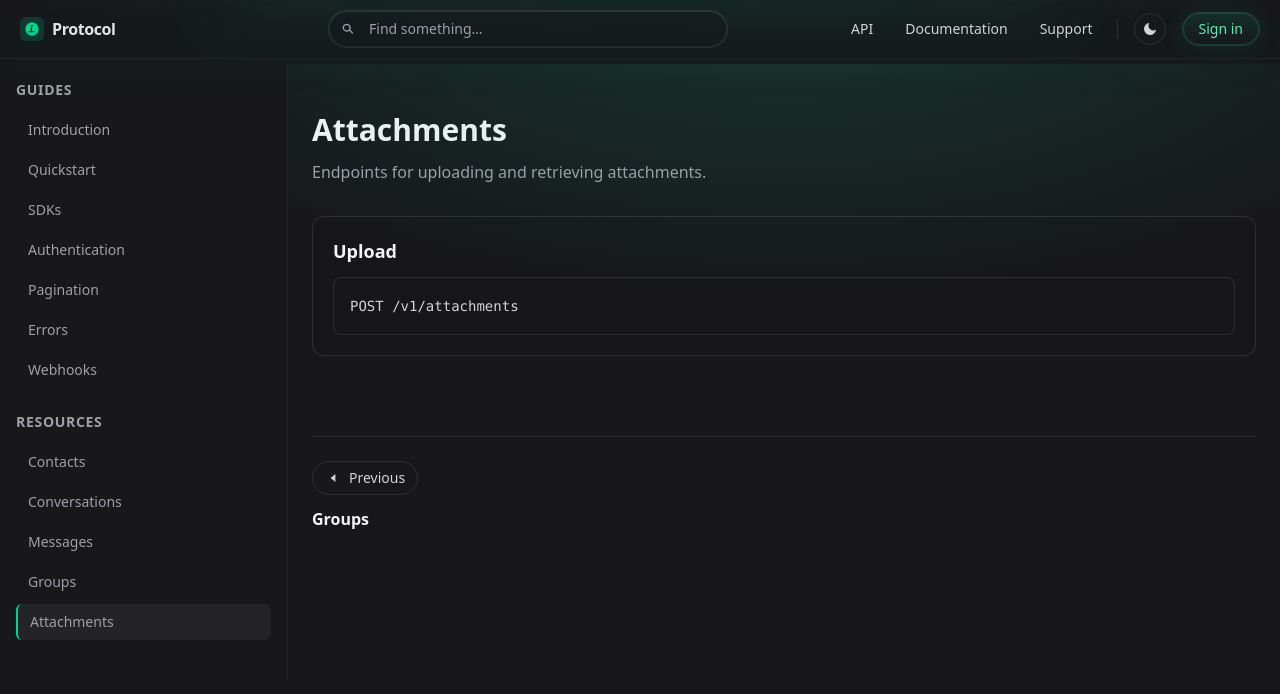
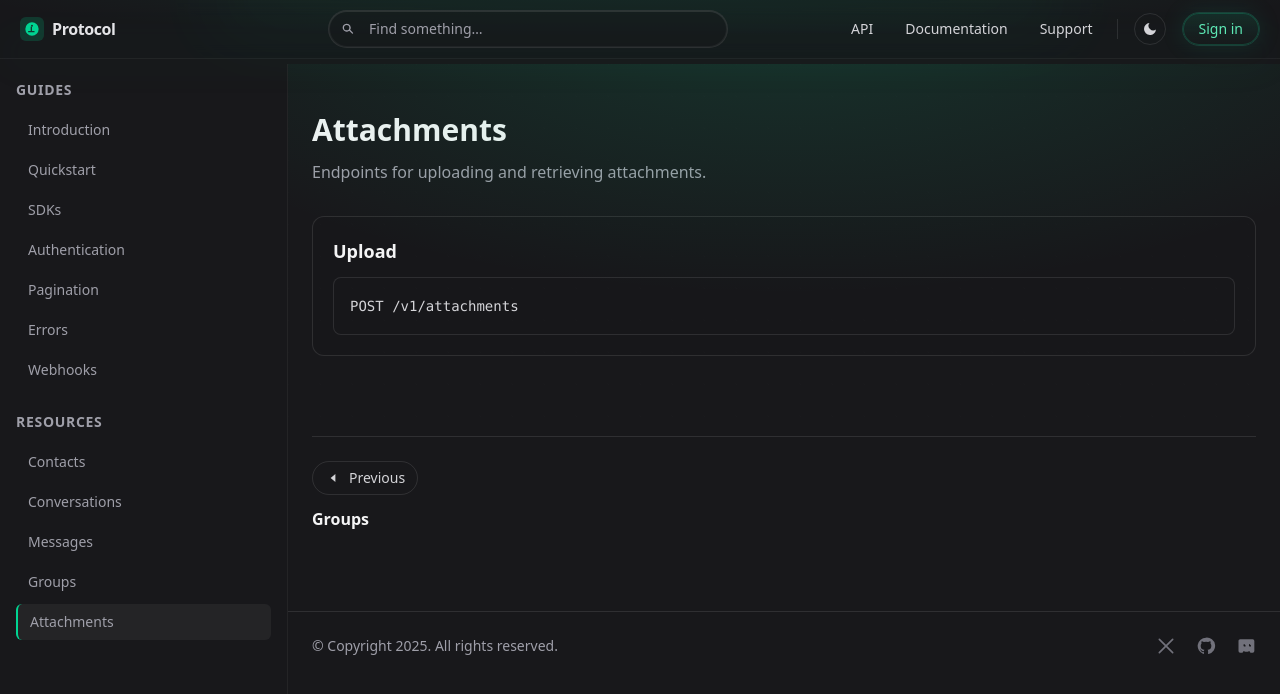
Before and after one commit to AmanKumar9958/seyuna-assignment, a React (Vite) app: page /resources/attachments in a window 1280 px wide. Shown: the top 694 px of the page. Built offline with nearby package versions, Linux system fonts and the light colour scheme.

Commit message:
- Added footer

```diff
--- a/src/App.jsx
+++ b/src/App.jsx
@@ -13,6 +13,7 @@ import Pagination from './pages/guides/Pagination.jsx'
 import Errors from './pages/guides/Errors.jsx'
 import Webhooks from './pages/guides/Webhooks.jsx'
 import DocPager from './components/DocPager.jsx'
+import Footer from './components/Footer.jsx'
 // Pages (resources)
 import Contacts from './pages/resources/Contacts.jsx'
 import Conversations from './pages/resources/Conversations.jsx'
@@ -78,6 +79,7 @@ export default function App() {
                   <Route path="/resources/attachments" element={<Attachments />} />
                 </Routes>
                 <DocPager />
+                <Footer />
               </main>
             </div>
           </div>
--- /dev/null
+++ b/src/components/Footer.jsx
@@ -0,0 +1,39 @@
+export default function Footer() {
+    const year = new Date().getFullYear()
+    return (
+        <footer className="mt-10 mb-16 border-t border-white/10">
+            <div className="flex items-center justify-between px-6 py-6 text-sm">
+                <p className="text-zinc-400">© Copyright {year}. All rights reserved.</p>
+                <div className="flex items-center gap-5 text-zinc-500">
+                    <a
+                        href="#"
+                        aria-label="X (Twitter)"
+                        className="hover:text-zinc-300 transition-colors"
+                    >
+                        <svg viewBox="0 0 24 24" className="h-5 w-5" fill="none" stroke="currentColor" strokeWidth="2" strokeLinecap="round" strokeLinejoin="round">
+                            <path d="M4 4l16 16M20 4L4 20" />
+                        </svg>
+                    </a>
+                    <a
+                        href="#"
+                        aria-label="GitHub"
+                        className="hover:text-zinc-300 transition-colors"
+                    >
+                        <svg viewBox="0 0 24 24" className="h-5 w-5" fill="currentColor" aria-hidden>
+                            <path d="M12 2a10 10 0 0 0-3.16 19.49c.5.09.68-.22.68-.48v-1.69c-2.78.61-3.37-1.18-3.37-1.18-.45-1.14-1.11-1.45-1.11-1.45-.9-.62.07-.61.07-.61 1 .07 1.54 1.03 1.54 1.03.89 1.53 2.34 1.09 2.91.83.09-.65.35-1.09.64-1.34-2.22-.25-4.56-1.11-4.56-4.95 0-1.09.39-1.99 1.03-2.69-.1-.25-.45-1.27.1-2.64 0 0 .84-.27 2.75 1.02a9.56 9.56 0 0 1 5 0c1.9-1.29 2.74-1.02 2.74-1.02.56 1.37.21 2.39.11 2.64.64.7 1.03 1.6 1.03 2.69 0 3.85-2.34 4.7-4.57 4.95.36.31.68.92.68 1.86v2.76c0 .27.18.58.69.48A10 10 0 0 0 12 2Z" />
+                        </svg>
+                    </a>
+                    <a
+                        href="#"
+                        aria-label="Discord"
+                        className="hover:text-zinc-300 transition-colors"
+                    >
+                        <svg viewBox="0 0 24 24" className="h-5 w-5" fill="currentColor" aria-hidden>
+                            <path d="M20 4a2 2 0 0 1 2 2v12a2 2 0 0 1-2 2h-2.7l-.62-1.24c-.22-.43-.77-.61-1.22-.41-.9.4-1.87.63-2.88.63s-1.98-.23-2.88-.63c-.45-.2-1 .02-1.22.41L7.86 20H5a2 2 0 0 1-2-2V6c0-1.1.9-2 2-2h15Zm-9.75 5.5c-.69 0-1.25.67-1.25 1.5s.56 1.5 1.25 1.5S11.5 12.83 11.5 12s-.56-1.5-1.25-1.5Zm6.5 0c-.69 0-1.25.67-1.25 1.5s.56 1.5 1.25 1.5S18 12.83 18 12s-.56-1.5-1.25-1.5Z" />
+                        </svg>
+                    </a>
+                </div>
+            </div>
+        </footer>
+    )
+}
```
